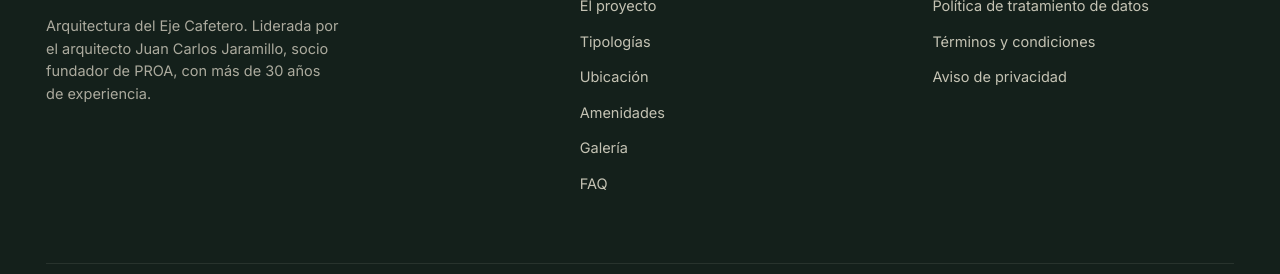
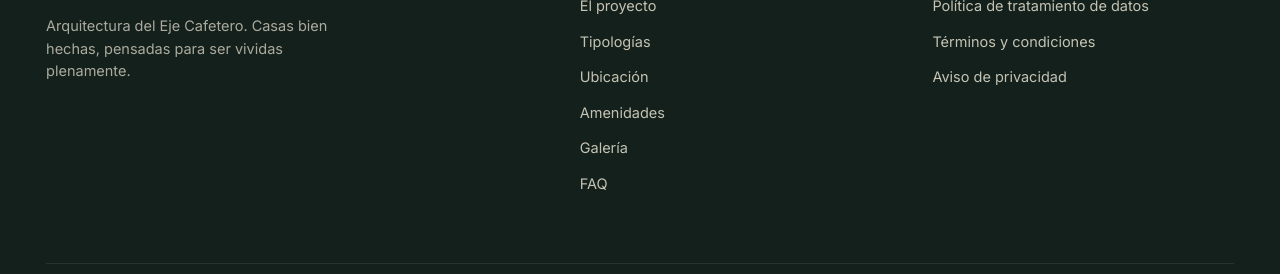
Before and after one commit to faustoastaiza/garden-houses, a plain HTML site: page index.html in a window 1280 px wide. Shown: the part 11619-11893 px from the top of the page. Drawn offline with Linux system fonts and the light colour scheme; a script that the page names is missing.

Commit message:
Footer: descripcion de marca enfocada en BTO (sin PROA ni JC Jaramillo)
Co-Authored-By: Claude Opus 4.8 (1M context) <noreply@anthropic.com>

```diff
--- a/index.html
+++ b/index.html
@@ -1715,7 +1715,7 @@
         <span class="fb-mark">B</span>
         <span class="fb-txt">BTO Constructora</span>
       </div>
-      <p>Arquitectura del Eje Cafetero. Liderada por el arquitecto Juan Carlos Jaramillo, socio fundador de PROA, con más de 30 años de experiencia.</p>
+      <p>Arquitectura del Eje Cafetero. Casas bien hechas, pensadas para ser vividas plenamente.</p>
     </div>
     <div class="foot-col">
       <h5>Navegación</h5>
```
